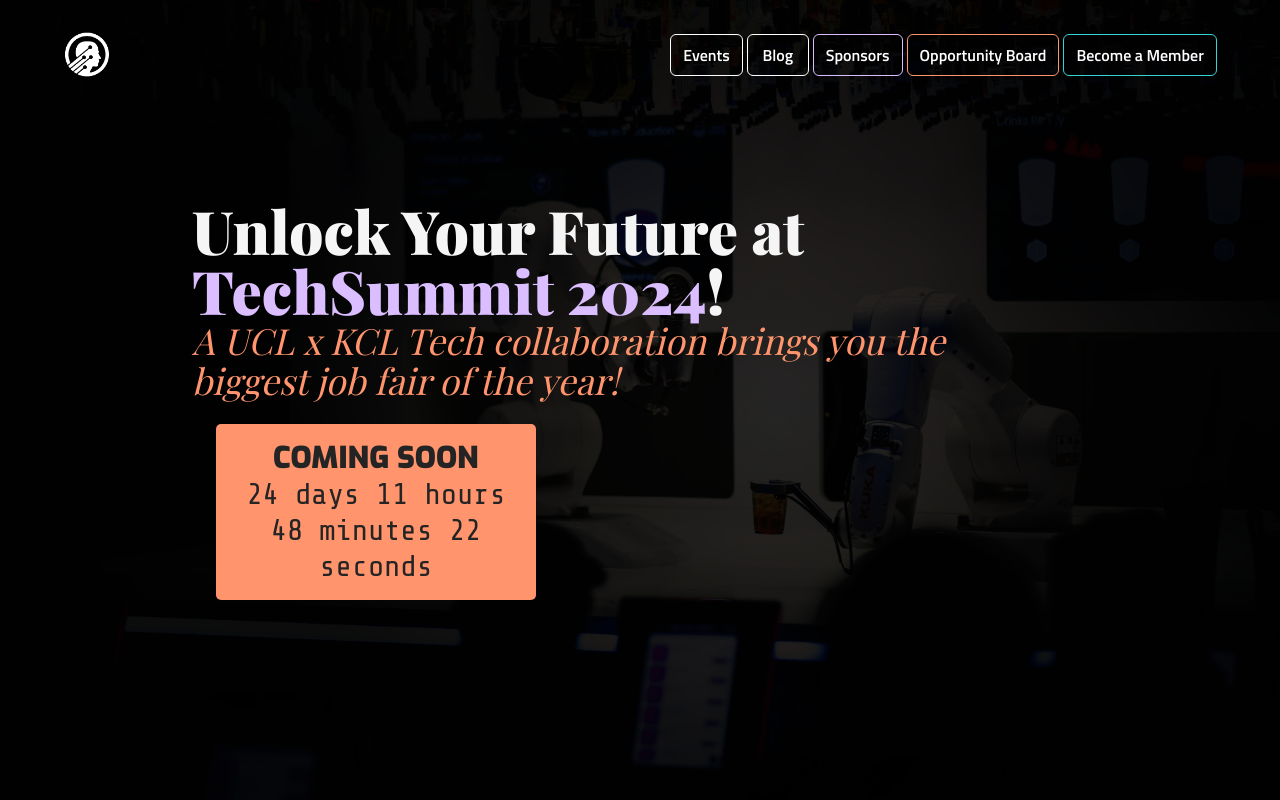
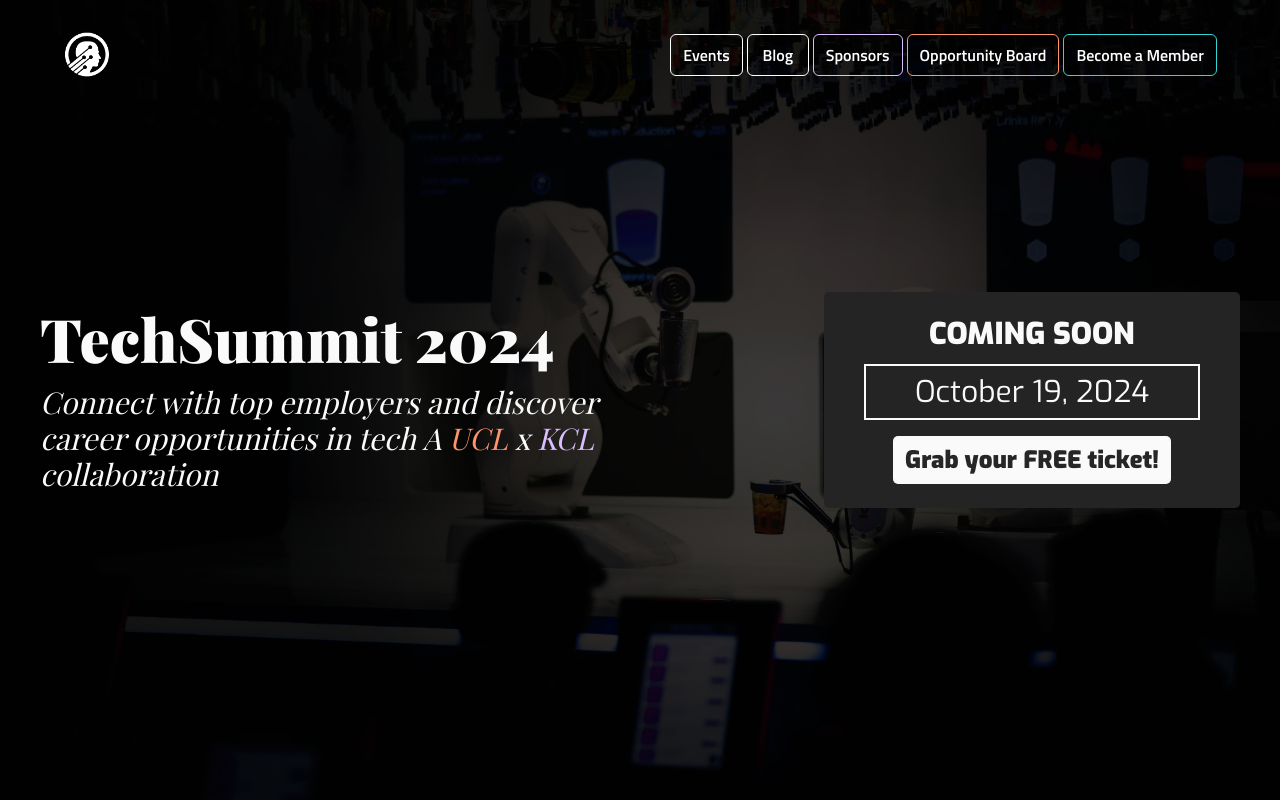
Before and after one commit to jd-paul/kcl-tech-website, a Next.js app: page /techsummit in a window 1280 px wide. Shown: the top 800 px of the page. Built offline with nearby package versions, Linux system fonts and the light colour scheme.

Commit message:
Changes to minor pages

```diff
--- a/app/blog/page.tsx
+++ b/app/blog/page.tsx
@@ -21,10 +21,13 @@
             <NavbarBlack />
             <div className="slides-generic_light" style={{ backgroundColor: '#ffffff', paddingTop: '2rem' }}>
                 <div className="content-generic">
-                    <h2>Blog</h2>
-                    <br />
-                    <a href="addBlog.html"><h4>Submit a blog</h4></a>
-                    <br /><br />
+                    <div className="w-full p-4 bg-[#202020]">
+                        <h1 className="text-3xl text-neutral-50 font-exo font-bold">KCL Tech Staff Blogs</h1>
+                        <p className="text-neutral-200 font-light font-titillium text-xl">
+                            An assortment of blogs written by committee members. Perspectives and expertise on topics related to the society's goals, events, and initiatives.
+                        </p>
+                    </div>
+
 
                     <button className='accordion'>
                         <h2>{data.title}</h2>
--- a/app/components/Cards.tsx
+++ b/app/components/Cards.tsx
@@ -27,7 +27,7 @@
             <img
                 src={imageUrl}
                 alt={imageAlt}
-                style={{ borderRadius: '5px 5px 2.5px 2.5px', ...imageStyle }} // Spread custom imageStyle
+                style={{ borderRadius: '0px 0px 20px 20px', ...imageStyle }} // Spread custom imageStyle
             />
             <div className="px-4 pt-4 pb-7">
                 <h2 className="font-titillium text-xl font-bold pb-2">{title}</h2>
--- a/app/components/buttons/Button.tsx
+++ b/app/components/buttons/Button.tsx
@@ -35,7 +35,7 @@
     purple:
       "bg-transparent text-white outline outline-1 outline-accent-color-c hover:bg-accent-color-c hover:text-dark-grey font-semibold",
     ticket:
-      "font-exo font-black text-neutral-800 text-4xl bg-neutral-50 hover:scale-105 hover:text-dark-grey",
+      "font-exo font-black text-neutral-800 text-2xl bg-neutral-50 hover:scale-105 hover:text-dark-grey",
   };
 
   const buttonClasses = `${baseClasses} ${typeClasses[type]} ${
--- a/app/components/landing/HeroNew.tsx
+++ b/app/components/landing/HeroNew.tsx
@@ -42,7 +42,7 @@
       />
 
       <div className="relative z-10 flex flex-col h-full">
-        <div className="absolute left-[1.5rem] right-[1.5rem] top-[20%] md:left-[15%] md:pr-[15%] md:top-[25%] text-left">
+        <div className="absolute left-[1.5rem] right-[1.5rem] top-[20%] md:left-[15%] md:pr-[15%] md:top-[25%] flex flex-col items-start">
           <h1
             className="inline-block text-4xl md:text-6xl font-share-tech font-bold text-main-color bg-white bg-opacity-80 p-2 mb-2"
             style={{ letterSpacing: "-0.05em" }}
@@ -65,7 +65,7 @@
           />
         </div>
 
-        <div className="absolute left-[1.5rem] right-[1.5rem] bottom-[20%] md:right-[15%] md:pl-[15%] md:bottom-[25%] text-right">
+        <div className="absolute left-[1.5rem] right-[1.5rem] bottom-[20%] md:right-[15%] md:pl-[15%] md:bottom-[25%] flex flex-col items-end text-right">
           <h1
             id="eventTitle"
             className="event-title text-neutral-200 text-2xl md:text-3xl font-bold"
--- a/app/techsummit/Hero.tsx
+++ b/app/techsummit/Hero.tsx
@@ -2,6 +2,7 @@
 import dynamic from "next/dynamic";
 
 import Navbar from '../components/Navbar';
+import Button from "../components/buttons/Button";
 
 import Robot from "../images/picture-tech-summit.jpg";
 
@@ -20,24 +21,69 @@
                 src={Robot.src}
                 alt="Event Background"
                 className="absolute inset-0 w-full h-full object-cover"
-                style={{ filter: "brightness(0.20)" }} // Dimming the image for text clarity
+                style={{ filter: "brightness(0.315)" }} // Dimming the image for text clarity
             />
-            <div className="relative z-10 flex flex-col h-full">
-                {/* Top section */}
-                <div className="absolute left-[1.5rem] right-[1.5rem] top-[20%] md:left-[15%] md:pr-[15%] md:top-[25%] text-left">
-                    <h1 className="font-playfair text-6xl font-black text-neutral-100">
-                        {/* THE UK'S BIGGEST STUDENT ENTREPRENEUR CAREERS FAIR */}
-                        Unlock Your Future at <span className="text-accent-color-c">TechSummit 2024</span>!
+
+            {/* If md and above, display this. */}
+            <div className="slides-generic h-full hidden md:flex">
+                <div className="content-generic h-full flex items-center justify-center">
+                    <div className="flex items-center justify-center h-full w-full">
+                        {/* Left Column */}
+                        <div className="flex-1 flex flex-col items-start">
+                            <h1 className="font-playfair text-6xl font-black text-neutral-50">
+                                TechSummit 2024
+                            </h1>
+                            <p className="font-playfair text-3xl font-normal italic text-neutral-50 mt-4">
+                                Connect with top employers and discover career opportunities in tech
+                                A <span className="text-accent-color-a">UCL</span> x <span className="text-accent-color-c">KCL</span> collaboration
+                            </p>
+                        </div>
+
+                        {/* Right Column */}
+                        <div className="flex-1 flex flex-col items-end">
+                            <div className="bg-dark-grey px-[2.5rem] py-[1.5rem] rounded-[5px] w-full md:w-[26rem] text-center">
+                                <h1 className="font-exo text-neutral-50 font-black text-3xl">COMING SOON</h1>
+
+                                <div className="border-2 border-neutral-50 px-4 py-2 text-center mt-3 mb-4">
+                                    <h1 className="font-exo text-neutral-50 text-3xl">October 19, 2024</h1>
+                                </div>
+
+                                <Button type="ticket" label="Grab your FREE ticket!" />
+                            </div>
+                        </div>
+                    </div>
+                </div>
+            </div>
+
+            {/* If sm and below, display this. */}
+            <div className="slides-generic h-full block md:hidden">
+                <div className="content-generic h-full relative top-[15%]">
+                    <h1 className="font-playfair text-5xl font-black text-neutral-50 self-start">
+                        TechSummit 2024
                     </h1>
-                    <p className="font-playfair text-4xl font-normal italic text-accent-color-a">
-                        A UCL x KCL Tech collaboration brings you the biggest job fair of the year!
-                    </p>
-                </div>
 
-                {/* Bottom section */}
-                <div className="absolute left-[1.5rem] right-[1.5rem] bottom-[20%] md:right-[15%] md:pl-[15%] md:bottom-[25%] text-right">
-                    <div className="bg-accent-color-a p-4 rounded-[5px] w-[20rem]">
-                        <EventCountdown eventDate={eventDate} />
+                    {/* I want a line here that's to the left of the div containing my text. I want it to be unlimited length regardless of how long the user's screen is */}
+                    <div className="flex items-center mt-2 mb-4 relative">
+                        {/* Line before the text */}
+                        <div className="flex-grow border-t border-neutral-50 mr-4" style={{ maxWidth: 'calc(100% - 15px)' }}></div>
+                        {/* Text */}
+                        <p className="font-playfair text-2xl font-normal italic text-neutral-50 max-w-[calc(100%-15px)]">
+                            A <span className="text-accent-color-a">UCL</span> x <span className="text-accent-color-c">KCL</span> collaboration. We are a diversifiedsssssadjadjaskd
+                            {/* Add more text if needed */}
+                        </p>
+                    </div>
+
+
+
+
+                    <div className="bg-dark-grey py-[1.5rem] rounded-[5px] mt-6 w-full max-w-md text-center">
+                        <h1 className="font-exo text-neutral-50 font-black text-3xl">COMING SOON</h1>
+
+                        <div className="border-2 mx-[10%] border-neutral-50 px-4 py-2 text-center mt-3 mb-4">
+                            <h1 className="font-exo text-neutral-50 text-3xl">October 19, 2024</h1>
+                        </div>
+
+                        <Button type="ticket" label="Grab your FREE ticket!" />
                     </div>
                 </div>
             </div>
@@ -46,3 +92,27 @@
 };
 
 export default Hero;
+
+
+
+{/* <div className="absolute left-[1.5rem] right-[1.5rem] top-[20%] md:left-[15%] md:pr-[15%] md:top-[25%] flex flex-col items-start">
+<h1 className="font-playfair text-6xl font-black text-neutral-50">
+    TechSummit 2024
+</h1>
+<p className="font-playfair text-3xl font-normal italic text-neutral-50">
+    Connect with top employers and discover career opportunities in tech
+    A <span className="text-accent-color-a">UCL</span> x <span className="text-accent-color-c">KCL</span> collaboration
+</p>
+</div>
+
+<div className="absolute left-[1.5rem] right-[1.5rem] bottom-[20%] md:right-[15%] md:pl-[15%] md:bottom-[25%] flex flex-col items-end">
+<div className="bg-dark-grey p-4 rounded-[5px] w-[26rem] text-center">
+    <h1 className="font-exo text-neutral-50 font-black text-3xl">COMING SOON</h1>
+
+    <div className="border-2 border-neutral-50 px-4 py-2 text-center mt-3 mb-4">
+        <h1 className="font-exo text-neutral-50 text-3xl">10 19 2024 </h1>
+    </div>
+
+    <Button type="ticket" label="Grab your free ticket!" />
+</div>
+</div> */}
--- a/app/techsummit/Sponsors.tsx
+++ b/app/techsummit/Sponsors.tsx
@@ -30,7 +30,7 @@
 
 const Sponsors: React.FC = () => {
     return (
-        <div className="slides-generic bg-[#202020]" style={{ paddingTop: "6rem", margin: 0 }}>
+        <div className="slides-generic bg-[#202020]" style={{ paddingTop: "6rem", paddingBottom: "6rem", margin: 0 }}>
             <div className="content-generic">
                 <h1 className="text-4xl md:text-5xl text-neutral-50 font-exo font-bold leading-[3.5rem] mb-1">
                     Our Sponsors and Partners
```
Also changed, not shown: app/events/page.tsx (+13 -10 lines), app/sponsors/page.tsx (+13 -28 lines), 2 other files (tests, documents, lock files or other folders).
